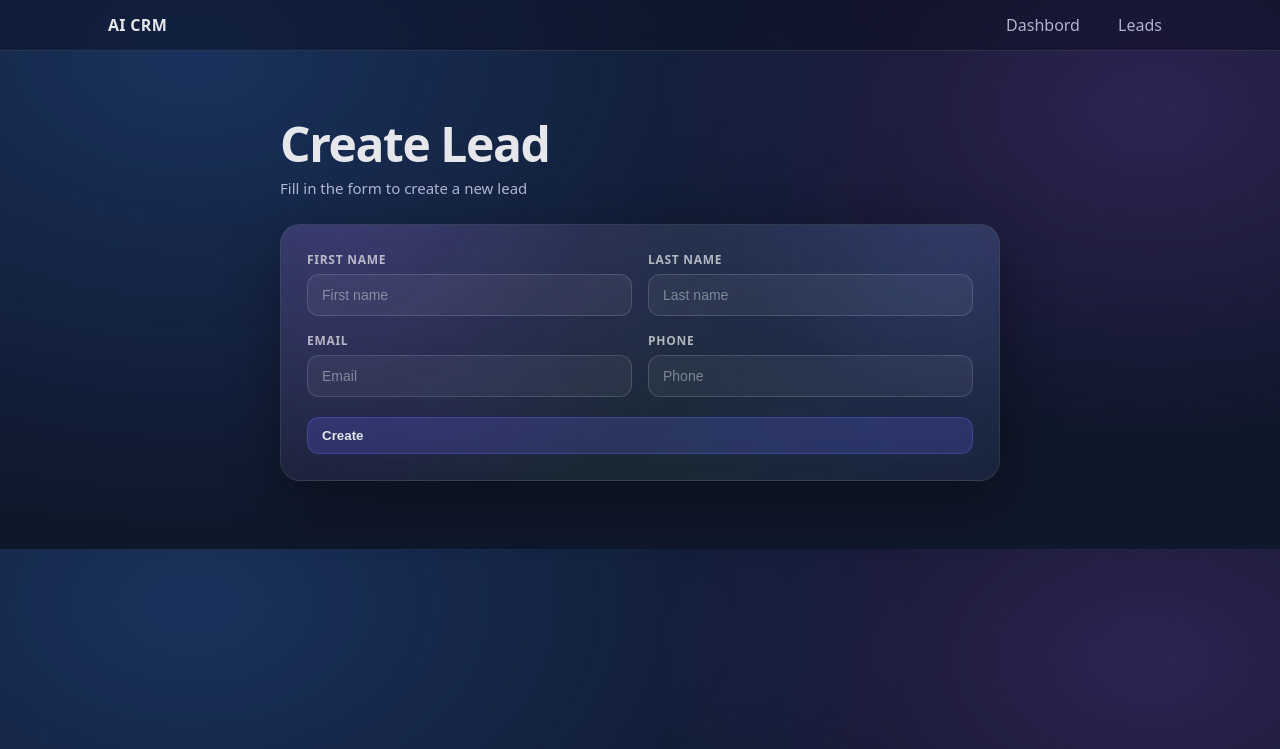
After one commit to Maxle127/ai-crm-django, a Django app: page /leads/create/ in a window 1280 px wide. The commit adds this page. Shown: the top 749 px of the page. Run offline with Django 5.2, Linux system fonts and the light colour scheme; the visitor is signed in with stand-in values (Sample User, id 1).

Commit message:
feat: implement lead creation page with basic styling

```diff
--- a/ai_crm/settings.py
+++ b/ai_crm/settings.py
@@ -122,3 +122,7 @@ STATIC_URL = 'static/'
 STATICFILES_DIRS = [
     BASE_DIR / "static",
 ]
+
+LOGIN_URL = "/admin/login/"
+LOGIN_REDIRECT_URL = "dashboard"
+LOGOUT_REDIRECT_URL = "login"
--- a/ai_crm/urls.py
+++ b/ai_crm/urls.py
@@ -19,5 +19,6 @@ from django.urls import path, include
 
 urlpatterns = [
     path('admin/', admin.site.urls),
-    path("", include("crm.urls"))
+    path("", include("crm.urls")),
+    path("accounts/", include("django.contrib.auth.urls")),
 ]
--- /dev/null
+++ b/crm/static/crm/create-lead.css
@@ -0,0 +1,160 @@
+.page{
+  max-width: 980px;
+  margin: 40px auto;
+  padding: 28px 18px;
+}
+
+.page-header{
+  max-width: 720px;
+  margin: 0 auto 24px;
+  display: flex;
+  align-items: flex-start;
+  justify-content: space-between;
+  gap: 16px;
+}
+
+.page-title{
+  margin: 0;
+  font-size: clamp(34px, 4vw, 48px);
+  font-weight: 900;
+  letter-spacing: -0.03em;
+  line-height: 1.05;
+}
+
+.page-subtitle{
+  margin: 8px 0 0;
+  color: var(--muted);
+  font-size: 15px;
+  line-height: 1.5;
+}
+
+.create-wrap{
+  max-width: 720px;
+  margin: 0 auto;
+}
+
+.create-panel{
+  padding: 26px;
+  border-radius: 20px;
+  border: 1px solid var(--border);
+  background: linear-gradient(180deg, rgba(255,255,255,.08), rgba(255,255,255,.04));
+  backdrop-filter: blur(10px);
+  -webkit-backdrop-filter: blur(10px);
+  box-shadow: 0 18px 55px rgba(0,0,0,.35);
+  position: relative;
+  overflow: hidden;
+}
+
+.create-panel::before{
+  content:"";
+  position:absolute;
+  inset:-120px;
+  background:
+    radial-gradient(circle at 20% 20%, rgba(168, 85, 247, .18), transparent 42%),
+    radial-gradient(circle at 80% 30%, rgba(59, 130, 246, .18), transparent 42%),
+    radial-gradient(circle at 50% 100%, rgba(34, 197, 94, .10), transparent 45%);
+  filter: blur(18px);
+  opacity:.9;
+  pointer-events:none;
+}
+
+.create-panel > *{
+  position: relative;
+  z-index: 1;
+}
+
+.lead-form{
+  display:flex;
+  flex-direction:column;
+  gap:20px;
+}
+
+.form-grid{
+  display:grid;
+  grid-template-columns: repeat(2, minmax(0,1fr));
+  gap:16px;
+}
+
+.form-group{
+  display:flex;
+  flex-direction:column;
+  gap:6px;
+}
+
+.form-group label{
+  font-size:12px;
+  font-weight:800;
+  text-transform:uppercase;
+  letter-spacing:.06em;
+  color: rgba(255,255,255,.65);
+}
+
+.form-group input{
+  padding:12px 14px;
+  border-radius:12px;
+  border:1px solid rgba(255,255,255,.14);
+  background: rgba(255,255,255,.05);
+  color: white;
+  font-size:14px;
+  outline:none;
+  transition: border-color .18s ease, box-shadow .18s ease, background .18s ease;
+}
+
+.form-group input::placeholder{
+  color: rgba(255,255,255,.4);
+}
+
+.form-group input:focus{
+  border-color: rgba(99, 102, 241, 0.35);
+  background: rgba(255,255,255,.08);
+  box-shadow: 0 0 0 3px rgba(99, 102, 241, 0.14);
+}
+
+/* КНОПКИ ЯК У ТВОЄМУ ДРУГОМУ CSS */
+.btn{
+  display: inline-flex;
+  align-items: center;
+  gap: 8px;
+  padding: 10px 14px;
+  border-radius: 12px;
+  border: 1px solid rgba(255,255,255,0.12);
+  background: rgba(255,255,255,0.06);
+  color: var(--text);
+  text-decoration: none;
+  font-weight: 600;
+  transition: transform 120ms ease, background 120ms ease, border-color 120ms ease;
+  cursor: pointer;
+}
+
+.btn:hover{
+  transform: translateY(-1px);
+  background: rgba(255,255,255,0.10);
+  border-color: rgba(255,255,255,0.18);
+}
+
+.btn:active{
+  transform: translateY(0);
+}
+
+.btn-primary{
+  background: rgba(99, 102, 241, 0.22);
+  border-color: rgba(99, 102, 241, 0.35);
+}
+
+@media (max-width: 640px){
+  .page-header{
+    margin-bottom: 18px;
+  }
+
+  .page-title{
+    font-size: 34px;
+  }
+
+  .form-grid{
+    grid-template-columns: 1fr;
+  }
+
+  .create-panel{
+    padding: 20px;
+  }
+}
--- /dev/null
+++ b/crm/templates/crm/create_lead.html
@@ -0,0 +1,53 @@
+{% extends 'base.html' %}
+{% load static %}
+
+{% block page_title %}
+  Create Lead
+{% endblock %}
+
+{% block css_files %}
+  <link rel="stylesheet" href="{% static 'crm/create-lead.css' %}?v=2" />
+{% endblock %}
+
+{% block content %}
+  <div class="page container">
+    <div class="page-header">
+      <div>
+        <h1 class="page-title">Create Lead</h1>
+        <p class="page-subtitle">Fill in the form to create a new lead</p>
+      </div>
+    </div>
+
+    <div class="create-wrap">
+      <div class="panel create-panel">
+        <form method="POST" action="{% url 'create' %}" class="lead-form">
+          {% csrf_token %}
+
+          <div class="form-grid">
+            <div class="form-group">
+              <label>First name</label>
+              <input type="text" name="first_name" placeholder="First name" />
+            </div>
+
+            <div class="form-group">
+              <label>Last name</label>
+              <input type="text" name="last_name" placeholder="Last name" />
+            </div>
+
+            <div class="form-group">
+              <label>Email</label>
+              <input type="email" name="email" placeholder="Email" />
+            </div>
+
+            <div class="form-group">
+              <label>Phone</label>
+              <input type="text" name="phone" placeholder="Phone" />
+            </div>
+          </div>
+
+          <button type="submit" class="btn btn-primary">Create</button>
+        </form>
+      </div>
+    </div>
+  </div>
+{% endblock %}
--- a/crm/templates/crm/includes/lead-item.html
+++ b/crm/templates/crm/includes/lead-item.html
@@ -5,6 +5,6 @@
     </div>
 
     <div class="lead-right">
-        <span class="lead-status status-new"> {{lead.status}} </span>
+        <span class="lead-status status-new"> {{lead.get_status_display }} </span>
     </div>
 </a>
--- a/crm/templates/crm/index.html
+++ b/crm/templates/crm/index.html
@@ -49,7 +49,7 @@ AI CRM Dashboard
         {% for lead in leads %}
             <div class="lead-row">
                 <div class="lead-name">{{ lead.first_name }} {{ lead.last_name }}</div>
-                <div class="lead-status status-new">{{ lead.status }}</div>
+                <div class="lead-status status-new">{{ lead.get_status_display }}</div>
             </div>
         {% endfor %}
     </div>
--- a/crm/urls.py
+++ b/crm/urls.py
@@ -4,5 +4,6 @@ from . import views
 urlpatterns = [
     path("", views.dashbord, name="dashboard"),
     path("leads/", views.leads, name="leads"),
-    path("leads/<int:id>", views.lead_detail, name="lead-detail")
+    path("leads/<int:id>/", views.lead_detail, name="lead-detail"),
+    path("leads/create/", views.create_lead, name="create"),
 ]
--- a/crm/views.py
+++ b/crm/views.py
@@ -1,18 +1,18 @@
-from django.http import Http404
-from django.shortcuts import render
+from django.http import Http404, HttpResponse
+from django.shortcuts import render, redirect, get_object_or_404
 from datetime import datetime
-from .models import Lead
+from .models import Lead, Note
+from django.contrib.auth.decorators import login_required
 
-def get_date(lead):
-    return lead["created_at"]
+@login_required
+def dashbord(request):
+    my_leads = Lead.objects.filter(owner=request.user)
+    total = my_leads.count()
+    new_count = my_leads.filter(status="new").count()
+    contacted_count = my_leads.filter(status="contacted").count()
+    won_count = my_leads.filter(status="won").count()
 
-def dashbord(request):
-    total = Lead.objects.count()
-    new_count = Lead.objects.filter(status="New").count()
-    contacted_count = Lead.objects.filter(status="Contacted").count()
-    won_count = Lead.objects.filter(status="Won").count()
-
-    latest_leads = Lead.objects.order_by("-created_at")[:3]
+    latest_leads = my_leads.order_by("-updated_at")[:3]
 
     context = {
         "total": total,
@@ -23,15 +23,33 @@ def dashbord(request):
     }
     return render(request, "crm/index.html", context)
 
+@login_required
 def leads(request):
-    leads = Lead.objects.all()
+    leads = Lead.objects.filter(owner=request.user)
     context = {
         "leads": leads
     }
     return render(request, "crm/leads.html", context)
 
+@login_required
 def lead_detail(request, id):
-    lead = Lead.objects.get(id=id)
+    lead = get_object_or_404(Lead, id=id, owner=request.user)
     if lead == None:
         raise Http404()
+    if request.method == "POST":
+        note_text = request.POST.get("note_text")
+        if note_text:
+            Note.objects.create(note_text=note_text, lead=lead)
+        return redirect("lead-detail", id=lead.id)
     return render(request, "crm/lead-detail.html", {"lead": lead})
+
+@login_required
+def create_lead(request):
+    if request.method == "POST":
+        first_name=request.POST.get("first_name")
+        last_name=request.POST.get("last_name")
+        email = request.POST.get("email")
+        phone=request.POST.get("phone")
+        Lead.objects.create(first_name=first_name, last_name=last_name, email=email, phone=phone, owner=request.user)
+        return redirect("leads")
+    return render(request, "crm/create_lead.html")
```
Also changed, not shown: crm/admin.py (+9 -3 lines), crm/models.py (+30 -4 lines), crm/static/crm/lead-detail.css (+167 -43 lines), crm/templates/crm/lead-detail.html (+21 -17 lines), templates/registration/login.html (added, +7 -0 lines), crm/migrations/0004_note.py (added), crm/migrations/0005_alter_lead_options_lead_owner_lead_updated_at_and_more.py (added), crm/migrations/0006_rename_date_creation_note_created_at.py (added).
